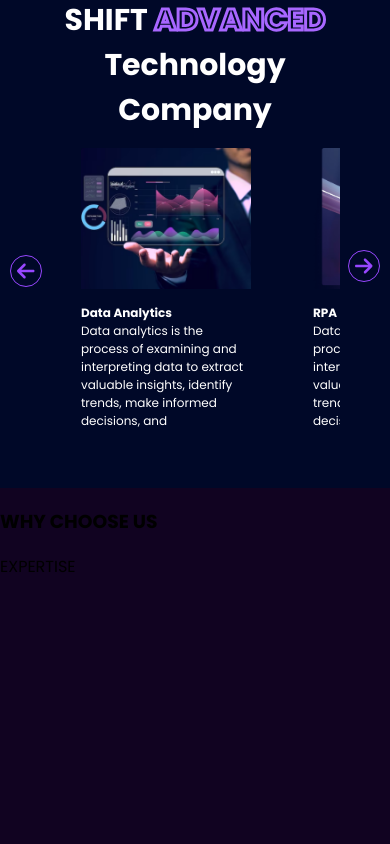
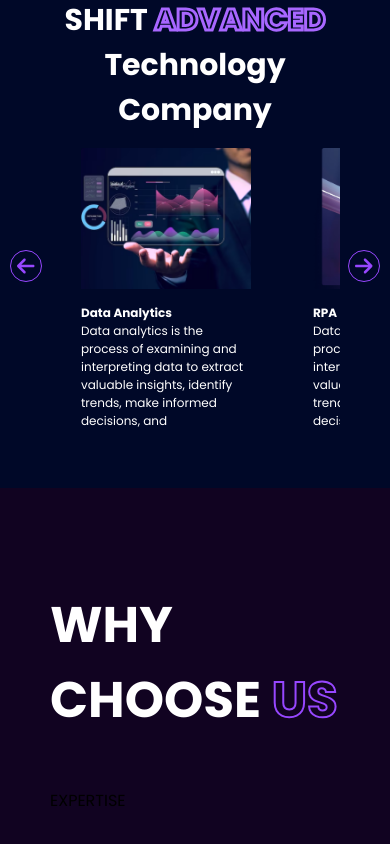
Before and after one commit to MomenMustafa45/shift-app, a React (Create React App) app: page / in a window 390 px wide. Shown: the part 2395-3239 px from the top of the page. Before the commit the page ends 3015 px from the top, so only its background shows below. Built offline with nearby package versions, Linux system fonts and the light colour scheme; some icons are missing.

Commit message:
pixels fixed in services page

```diff
--- a/src/pages/about/about.css
+++ b/src/pages/about/about.css
@@ -35,7 +35,7 @@
 
 .about-text h4 span:last-child {
   color: transparent;
-  -webkit-text-stroke-width: 3px;
+  -webkit-text-stroke-width: 2px;
   -webkit-text-stroke-color: #9747ff;
 }
 
--- a/src/pages/choose-us/choose-us.css
+++ b/src/pages/choose-us/choose-us.css
@@ -0,0 +1,14 @@
+.choose-us-parent {
+  padding: 50px;
+}
+
+.choose-us-parent h3 {
+  color: #ffffff;
+  font-size: 50px;
+}
+
+.choose-us-parent h3 span {
+  color: transparent;
+  -webkit-text-stroke-width: 2px;
+  -webkit-text-stroke-color: #9747ff;
+}
--- a/src/pages/landing-page/landing-page.css
+++ b/src/pages/landing-page/landing-page.css
@@ -37,7 +37,7 @@
 
 .landing-content h1 span:last-child {
   color: transparent;
-  -webkit-text-stroke-width: 3px;
+  -webkit-text-stroke-width: 2px;
   -webkit-text-stroke-color: #a867ff;
 }
 
--- a/src/pages/services/services.css
+++ b/src/pages/services/services.css
@@ -79,7 +79,7 @@
     height: 30px;
   }
   .swiper-prev-btn {
-    top: 56%;
+    top: 55%;
     left: 10px;
     width: 30px;
     height: 30px;
```
